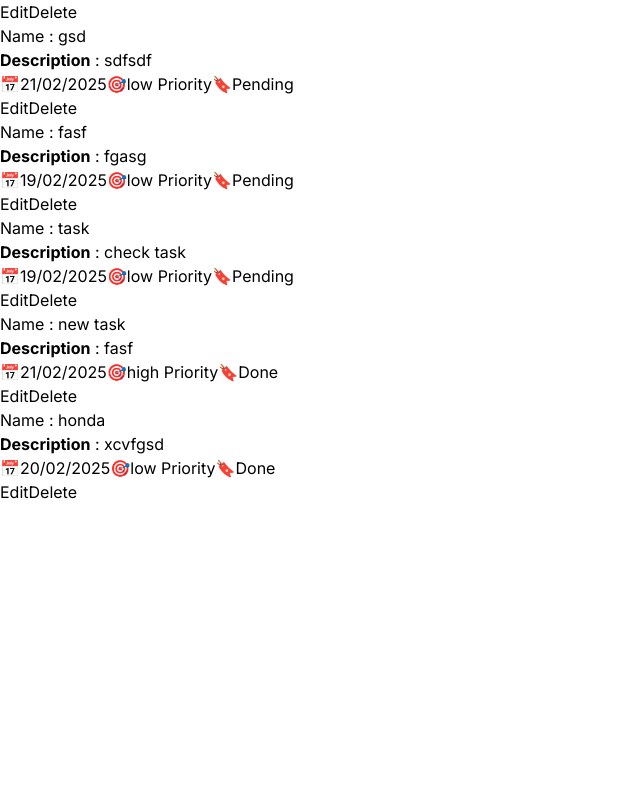
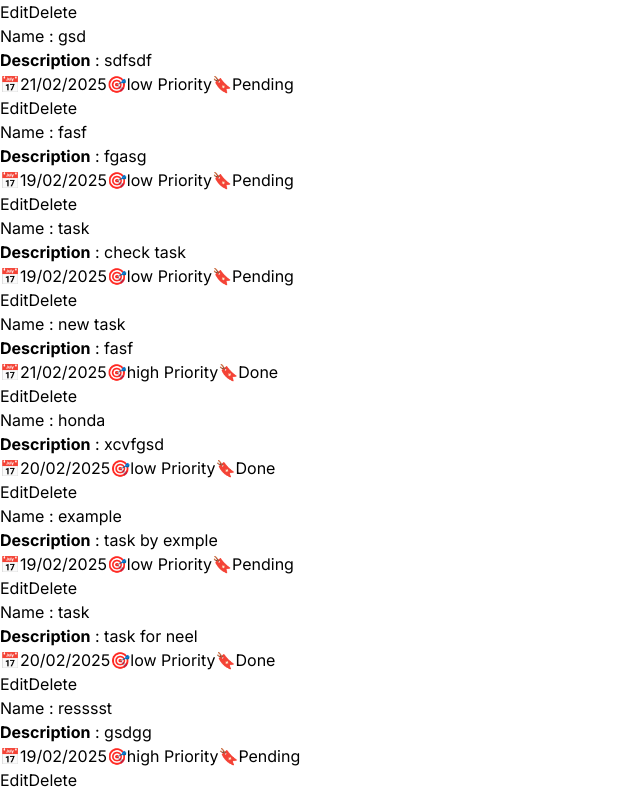
Before and after one commit to yogeshrana-1209/Todo_App, a React (Vite) app: page /todo-list in a window 1280 px wide. Shown: the part 676-1468 px from the top of the page, without its empty margins (0-640 px from the left). Before the commit the page ends 1180 px from the top, so only its background shows below. Built offline with nearby package versions, Linux system fonts and the light colour scheme; data requests are answered from the project's data file; sample sign-in values are in the browser's storage.

Commit message:
format the files

```diff
--- a/db.json
+++ b/db.json
@@ -98,6 +98,33 @@
       "date": "2025-02-20T18:30:00.000Z",
       "description": "xcvfgsd",
       "name": "honda"
+    },
+    {
+      "id": 1739796319686,
+      "agreed": true,
+      "status": "Pending",
+      "priority": "low",
+      "date": "2025-02-19T18:30:00.000Z",
+      "description": "task by exmple",
+      "name": "example"
+    },
+    {
+      "id": 1739796349718,
+      "agreed": true,
+      "status": "Done",
+      "priority": "low",
+      "date": "2025-02-20T18:30:00.000Z",
+      "description": "task for neel",
+      "name": "task"
+    },
+    {
+      "id": 1739796364365,
+      "agreed": true,
+      "status": "Pending",
+      "priority": "high",
+      "date": "2025-02-19T18:30:00.000Z",
+      "description": "gsdgg",
+      "name": "resssst"
     }
   ]
 }
--- a/src/features/todos/components/TodoList.jsx
+++ b/src/features/todos/components/TodoList.jsx
@@ -82,6 +82,8 @@ export default function TodoList() {
 
       <div className="min-h-screen bg-gradient-to-br from-blue-50 to-white py-4">
         <div className="max-w-screen-xl mx-auto px-4 sm:px-6 lg:px-8">
+
+
           <div className="text-center m-4">
             <h1 className="text-3xl sm:text-4xl font-extrabold text-blue-600 mb-5 inline-block border-2 border-blue-600 rounded-2xl bg-blue-50/50 px-8 py-2 shadow-md">
               Todo List
```
